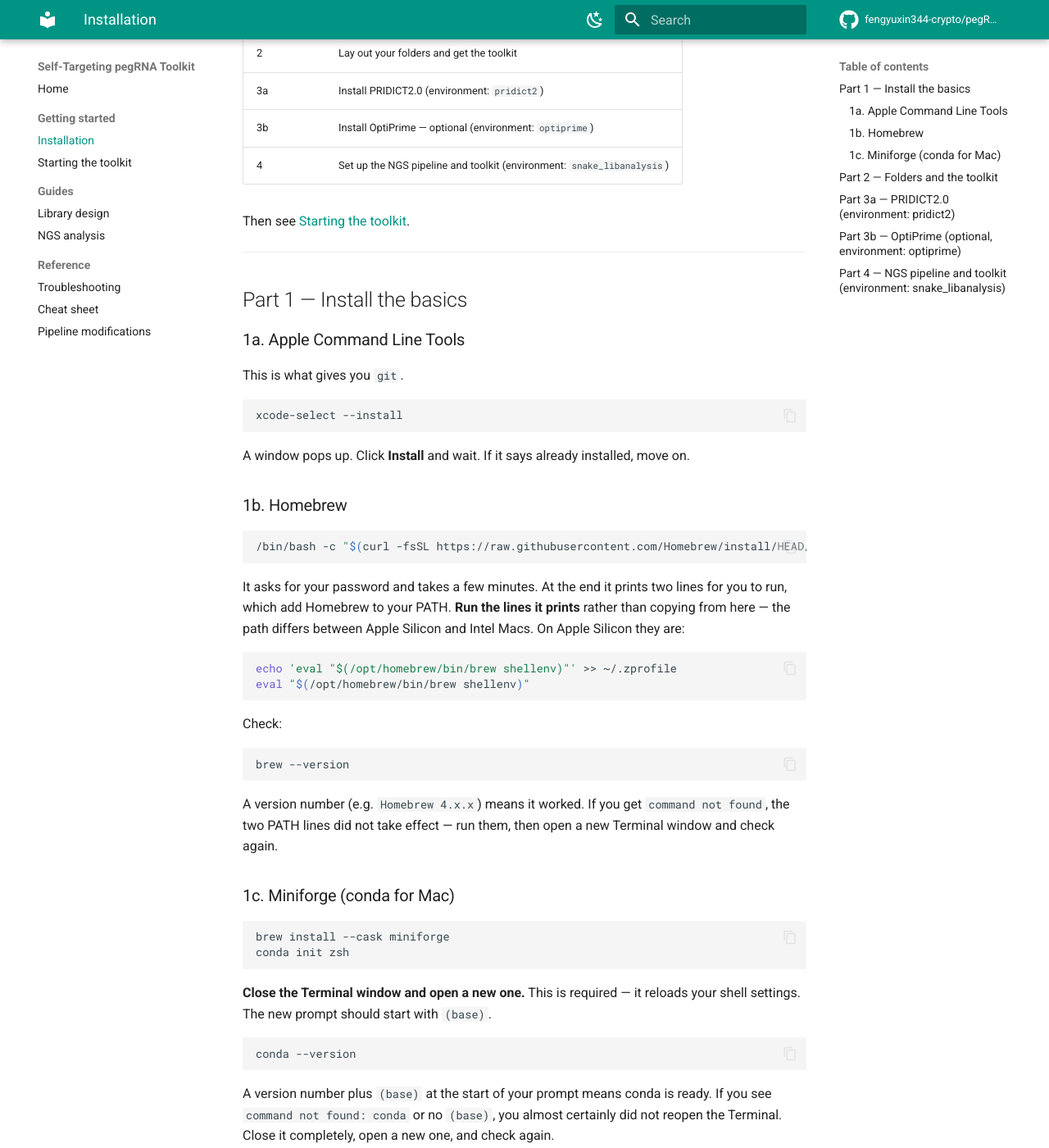
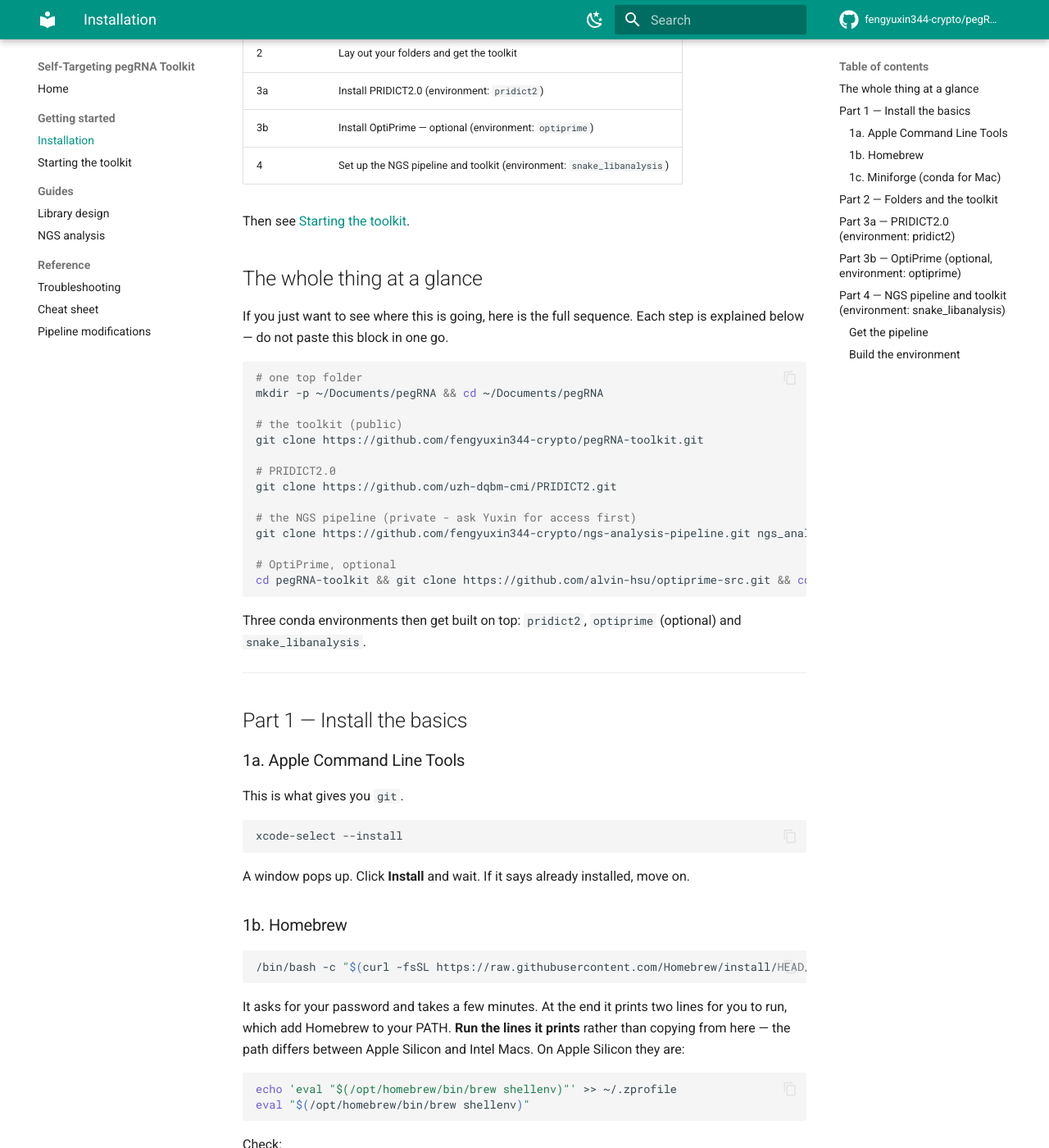
Before and after one commit to fengyuxin344-crypto/pegRNA-toolkit, an MkDocs documentation site: the page built from docs/install.md, in a window 1280 px wide and 1400 px high, scrolled down 337 px. Shown: the whole window at 82% size. Built offline with MkDocs 1.6.1 and Material for MkDocs 9.7.7, drawn with Linux system fonts in a browser that asks for light colours; comment, search, counter and statistics services are not loaded; some of the changed text lies outside the part shown.

Commit message:
Document how to obtain the NGS pipeline

````diff
--- a/docs/install.md
+++ b/docs/install.md
@@ -14,6 +14,31 @@
 | 4 | Set up the NGS pipeline and toolkit (environment: `snake_libanalysis`) |
 
 Then see [Starting the toolkit](starting.md).
+
+## The whole thing at a glance
+
+If you just want to see where this is going, here is the full sequence. Each
+step is explained below — do not paste this block in one go.
+
+```bash
+# one top folder
+mkdir -p ~/Documents/pegRNA && cd ~/Documents/pegRNA
+
+# the toolkit (public)
+git clone https://github.com/fengyuxin344-crypto/pegRNA-toolkit.git
+
+# PRIDICT2.0
+git clone https://github.com/uzh-dqbm-cmi/PRIDICT2.git
+
+# the NGS pipeline (private - ask Yuxin for access first)
+git clone https://github.com/fengyuxin344-crypto/ngs-analysis-pipeline.git ngs_analysis
+
+# OptiPrime, optional
+cd pegRNA-toolkit && git clone https://github.com/alvin-hsu/optiprime-src.git && cd ..
+```
+
+Three conda environments then get built on top: `pridict2`, `optiprime`
+(optional) and `snake_libanalysis`.
 
 ---
 
@@ -79,7 +104,8 @@
 
 ## Part 2 — Folders and the toolkit
 
-One top folder holds everything.
+One top folder holds everything. The toolkit and the pipeline live in two
+separate repositories, cloned side by side inside it.
 
 ```bash
 mkdir -p ~/Documents/pegRNA
@@ -89,6 +115,11 @@
 
 You now have `~/Documents/pegRNA/pegRNA-toolkit/`. The remaining parts add the
 engines and the pipeline beside it.
+
+!!! note "Two repositories, not one"
+    The toolkit is public. The NGS pipeline is in a separate private
+    repository, because it contains a collaborator's code and unpublished
+    library designs. You need to be invited to it — see Part 4.
 
 Target layout when you are done:
 
@@ -273,9 +304,28 @@
 The pipeline ships an `env.yaml` that already includes snakemake, so build the
 environment from that file and then add the extras the toolkit and macOS need.
 
-<!-- TODO: say how a new user obtains ngs_analysis/ — a repo URL, a shared
-     drive, or "ask Yuxin". Right now this is the one step someone cannot
-     complete on their own. -->
+### Get the pipeline
+
+The pipeline is in a separate **private** repository. Ask Yuxin for access
+first — you will get an email invitation from GitHub, which you have to
+accept before the clone will work.
+
+Then clone it beside the toolkit:
+
+```bash
+cd ~/Documents/pegRNA
+git clone https://github.com/fengyuxin344-crypto/ngs-analysis-pipeline.git ngs_analysis
+```
+
+!!! warning "Keep the trailing `ngs_analysis`"
+    Without it the folder is named `ngs-analysis-pipeline`, which does not
+    match the layout used throughout this guide. Git will not complain, but
+    every path below will be wrong.
+
+If the clone fails with `Repository not found`, you have not accepted the
+invitation yet, or you are signed in to git as a different GitHub account.
+
+### Build the environment
 
 ```bash
 cd ~/Documents/pegRNA/ngs_analysis
````
